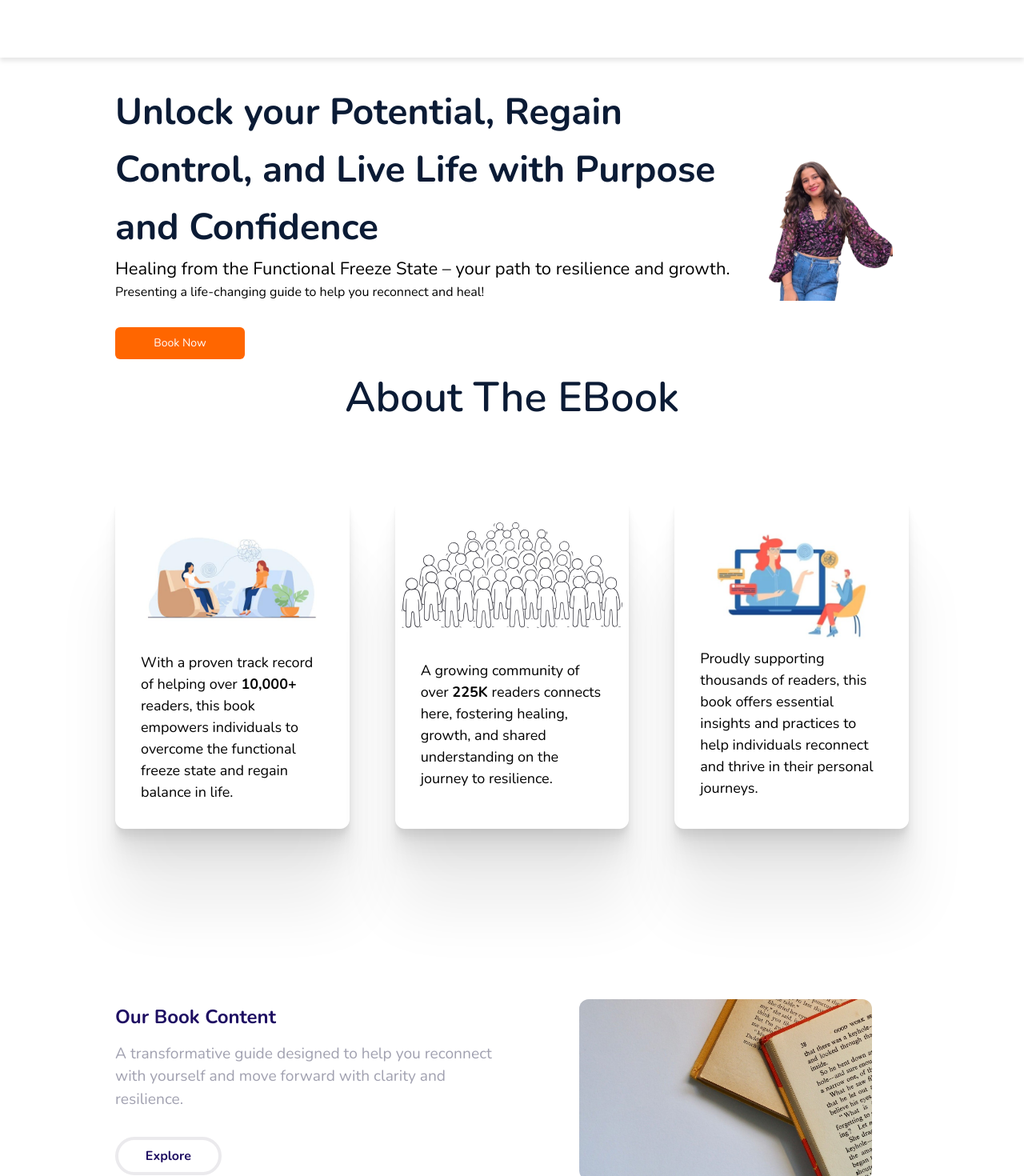
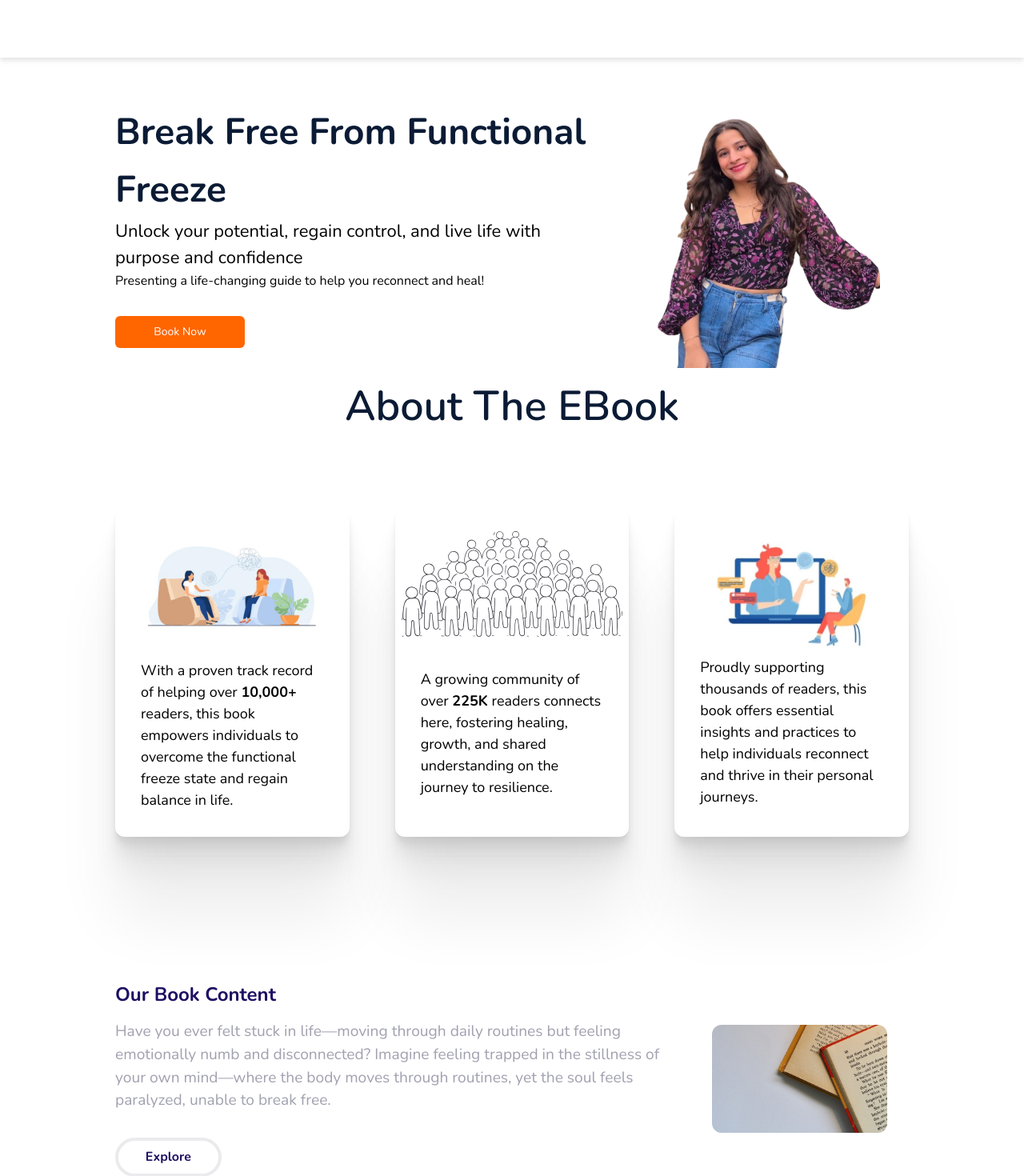
Before and after one commit to amiteshtripathi12/ebookunfazed, a Next.js app: page / in a window 1280 px wide. Shown: the top 1470 px of the page at 80% size. Built offline with nearby package versions, Linux system fonts and the light colour scheme.

Commit message:
changes done

```diff
--- a/src/components/sections/HeroSection.tsx
+++ b/src/components/sections/HeroSection.tsx
@@ -262,13 +262,12 @@ function HeroSection() {
     <section className="flex justify-between flex-col md:flex-row gap-4 items-center">
       <div>
       <p className="font-[700] md:leading-[4.5rem] text-xl md:text-[2.875rem] text-darkBlue">
-        Unlock your Potential, Regain Control, and Live Life with Purpose and Confidence
+      Break Free From Functional Freeze
       </p>
 
 
         <p className="text-[1.375rem] font-[500]">
-          Healing from the Functional Freeze State – your path to resilience
-          and growth.
+        Unlock your potential, regain control, and live life with purpose and confidence
         </p>
 
         <p className="text-[1rem] font-[500]">
--- a/src/components/sections/VideoPlayerSection.tsx
+++ b/src/components/sections/VideoPlayerSection.tsx
@@ -160,8 +160,8 @@ function VideoPlayerSection() {
       <div>
         <p className="text-lightBlue font-bold text-2xl">Our Book Content</p>
         <p className="text-customLightGray text-[1.2rem] mt-4 mb-8">
-          A transformative guide designed to help you reconnect with yourself
-          and move forward with clarity and resilience.
+        Have you ever felt stuck in life—moving through daily routines but feeling emotionally numb and disconnected?
+        Imagine feeling trapped in the stillness of your own mind—where the body moves through routines, yet the soul feels paralyzed, unable to break free.
         </p>
 
         <Dialog>
@@ -201,7 +201,7 @@ function VideoPlayerSection() {
                   <div>
                     <p className="font-semibold">Who this book is for</p>
                     <p>
-                      For anyone seeking emotional healing and self-awareness
+                    For anyone feeling stuck and seeking practical ways to regain emotional balance and move forward with confidence
                     </p>
                   </div>
                 </div>
@@ -209,20 +209,15 @@ function VideoPlayerSection() {
                   <Book color="#ff6600" />
                   <div>
                     <p className="font-semibold">Format</p>
-                    <p>eBook</p>
+                    <p>EBook</p>
                   </div>
                 </div>
               </div>
 
               <p className="text-gray-700">
-                <strong>Healing from the Functional Freeze State</strong> is a transformative
-                guide that helps you understand and overcome the immobilizing effects of
-                stress and trauma. Whether you are someone who has experienced emotional
-                numbness or simply looking to regain a deeper connection with your body and
-                mind, this book offers practical techniques, exercises, and expert insights
-                to support your healing journey. It’s designed for those who want to break
-                free from the freeze response and regain emotional balance, offering tools
-                that can be applied immediately for lasting change.
+              Have you ever felt stuck in life—moving through daily routines but feeling emotionally numb and disconnected?
+Imagine feeling trapped in the stillness of your own mind—where the body moves through routines, yet the soul feels paralyzed, unable to break free. Functional Freeze delves into this silent struggle that many experience but few can articulate.
+Break Free From Functional Freeze uncovers this hidden state, where your mind and emotions feel paralyzed even though your body keeps going. Created by a therapist who has worked with numerous clients facing the same struggle, this book combines relatable stories, practical solutions, and insights rooted in psychology. With tried-and-tested strategies and a compassionate approach, it offers you the tools to heal, break free from the cycle, and rediscover a life full of purpose, connection, and joy.
               </p>
 
             </div>
@@ -235,43 +230,38 @@ function VideoPlayerSection() {
                   <li className="flex items-start">
                     <span className="mr-2">—</span>
                     <span>
-                      Understand how the body responds with immobilization in
-                      stressful situations
+                    Understand the concept of functional freeze and its impact on daily life.
                     </span>
                   </li>
                   <li className="flex items-start">
                     <span className="mr-2">—</span>
                     <span>
-                      Recognize the signs and symptoms of functional freeze,
-                      including numbness and emotional detachment
+                    Explore real-life examples and insights from a therapist’s experience.
                     </span>
                   </li>
                   <li className="flex items-start">
                     <span className="mr-2">—</span>
                     <span>
-                      Learn somatic techniques for releasing the freeze state,
-                      such as grounding exercises and body scans
+                    Learn practical, tried-and-tested strategies to break free from emotional paralysis.
                     </span>
                   </li>
                   <li className="flex items-start">
                     <span className="mr-2">—</span>
                     <span>
-                      Cultivate emotional awareness and expression through
-                      journaling and self-reflection
+                    Develop tools to regain control, resilience, and emotional clarity.
                     </span>
                   </li>
                   <li className="flex items-start">
                     <span className="mr-2">—</span>
                     <span>
-                      Use mindfulness and breathwork to overcome the
-                      immobilization of the freeze state
+                    Build a personalized path toward lasting mental and emotional well-being.
                     </span>
                   </li>
                 </ul>
               </div>
 
               <div className="w-[77%] mt-8">
-                <h2 className="text-xl font-bold mb-2">Book Roadmap</h2>
+                <h2 className="text-xl font-bold mb-2">Book RoadMap</h2>
                 <Accordion type="single" collapsible>
                   {coursesData.map((course, index) => (
                     <AccordionItem key={index} value={`item-${index}`}>
```
